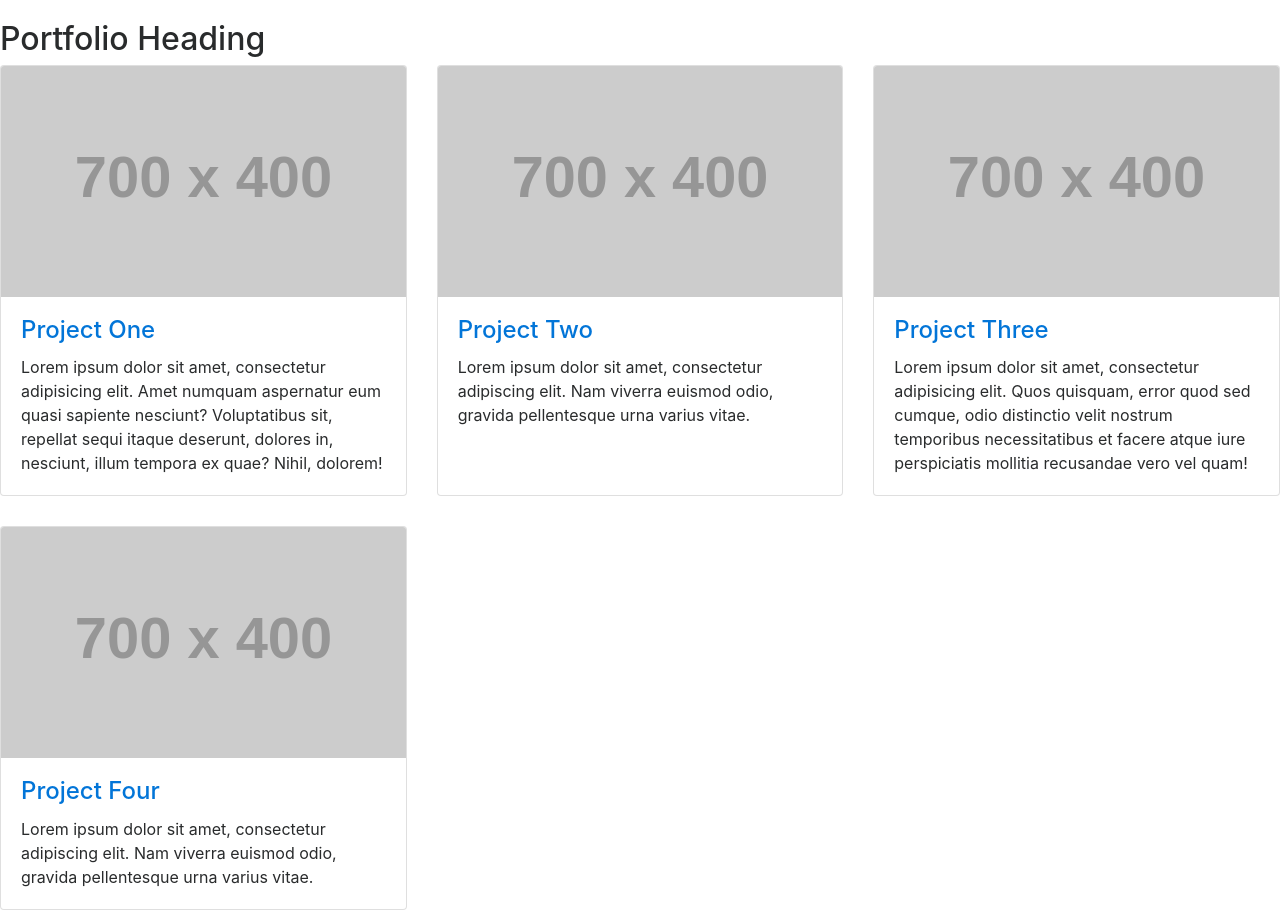
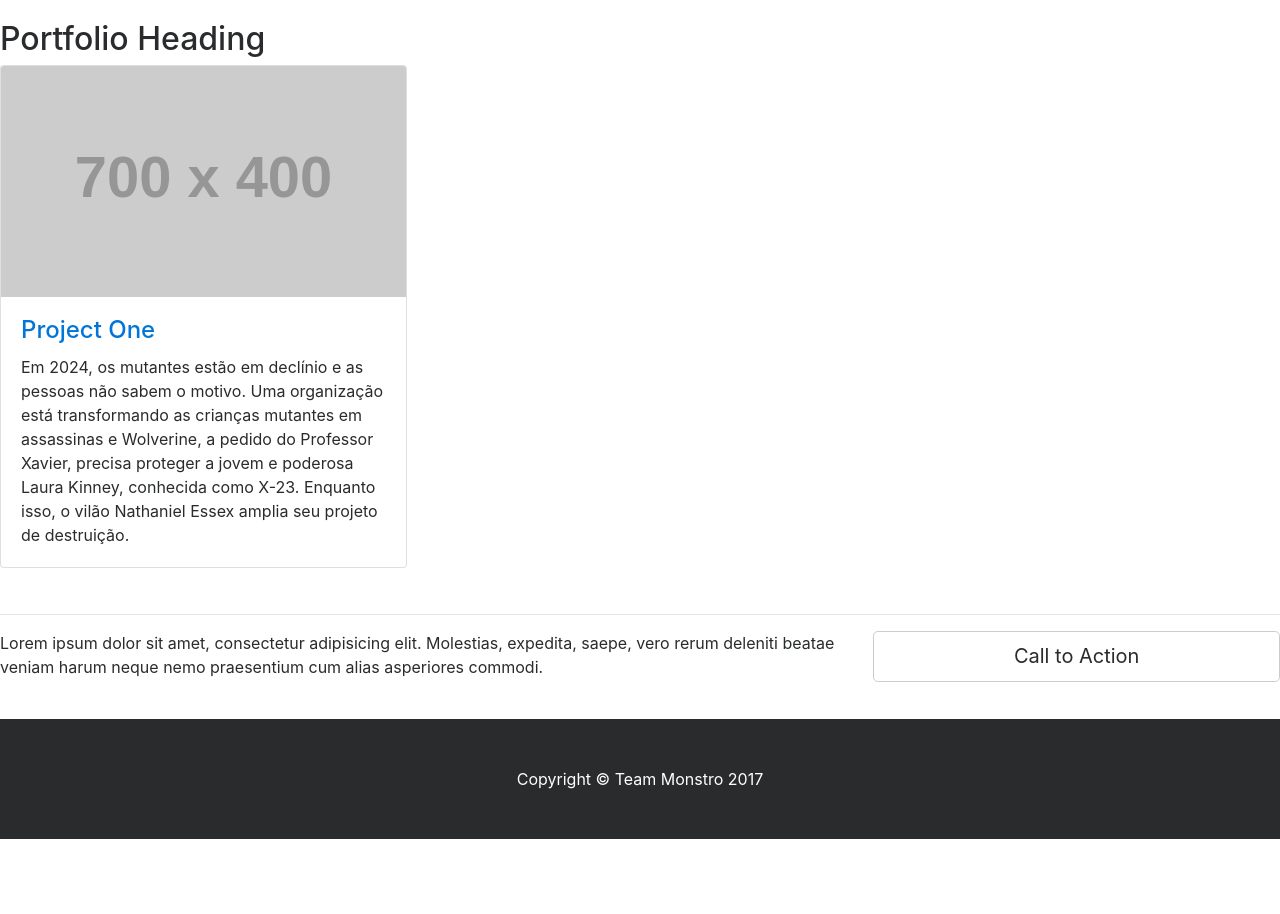
Before and after one commit to ads-ifpb-praticas/git-atividade-filme, a website: page index.html in a window 1280 px wide. Shown: the part 907-1821 px from the top of the page. After the commit the page ends 1746 px from the top, so only its background shows below. Drawn offline with Linux system fonts and the light colour scheme; placeholder pictures from the web are drawn by us.

Commit message:
Adicionando a terceira versao da index.html

```diff
--- a/index.html
+++ b/index.html
@@ -147,34 +147,7 @@
                     <a href="#"><img class="card-img-top img-fluid" src="http://placehold.it/700x400" alt=""></a>
                     <div class="card-block">
                         <h4 class="card-title"><a href="#">Project One</a></h4>
-                        <p class="card-text">Lorem ipsum dolor sit amet, consectetur adipisicing elit. Amet numquam aspernatur eum quasi sapiente nesciunt? Voluptatibus sit, repellat sequi itaque deserunt, dolores in, nesciunt, illum tempora ex quae? Nihil, dolorem!</p>
-                    </div>
-                </div>
-            </div>
-            <div class="col-lg-4 col-sm-6 portfolio-item">
-                <div class="card h-100">
-                    <a href="#"><img class="card-img-top img-fluid" src="http://placehold.it/700x400" alt=""></a>
-                    <div class="card-block">
-                        <h4 class="card-title"><a href="#">Project Two</a></h4>
-                        <p class="card-text">Lorem ipsum dolor sit amet, consectetur adipiscing elit. Nam viverra euismod odio, gravida pellentesque urna varius vitae.</p>
-                    </div>
-                </div>
-            </div>
-            <div class="col-lg-4 col-sm-6 portfolio-item">
-                <div class="card h-100">
-                    <a href="#"><img class="card-img-top img-fluid" src="http://placehold.it/700x400" alt=""></a>
-                    <div class="card-block">
-                        <h4 class="card-title"><a href="#">Project Three</a></h4>
-                        <p class="card-text">Lorem ipsum dolor sit amet, consectetur adipisicing elit. Quos quisquam, error quod sed cumque, odio distinctio velit nostrum temporibus necessitatibus et facere atque iure perspiciatis mollitia recusandae vero vel quam!</p>
-                    </div>
-                </div>
-            </div>
-            <div class="col-lg-4 col-sm-6 portfolio-item">
-                <div class="card h-100">
-                    <a href="#"><img class="card-img-top img-fluid" src="http://placehold.it/700x400" alt=""></a>
-                    <div class="card-block">
-                        <h4 class="card-title"><a href="#">Project Four</a></h4>
-                        <p class="card-text">Lorem ipsum dolor sit amet, consectetur adipiscing elit. Nam viverra euismod odio, gravida pellentesque urna varius vitae.</p>
+                        <p class="card-text">Em 2024, os mutantes estão em declínio e as pessoas não sabem o motivo. Uma organização está transformando as crianças mutantes em assassinas e Wolverine, a pedido do Professor Xavier, precisa proteger a jovem e poderosa Laura Kinney, conhecida como X-23. Enquanto isso, o vilão Nathaniel Essex amplia seu projeto de destruição.</p>
                     </div>
                 </div>
             </div>
```
